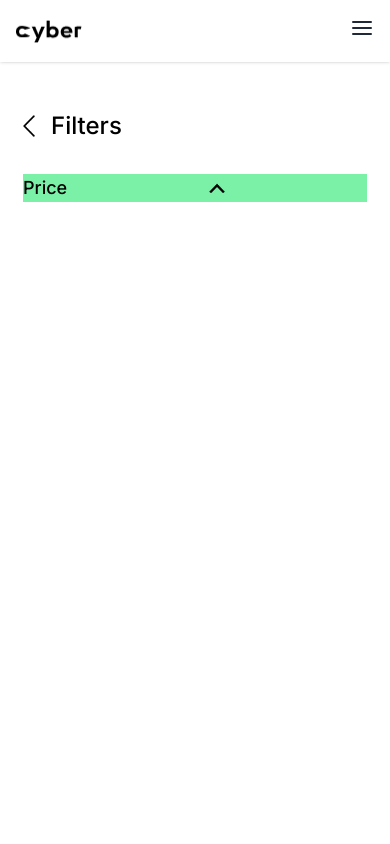
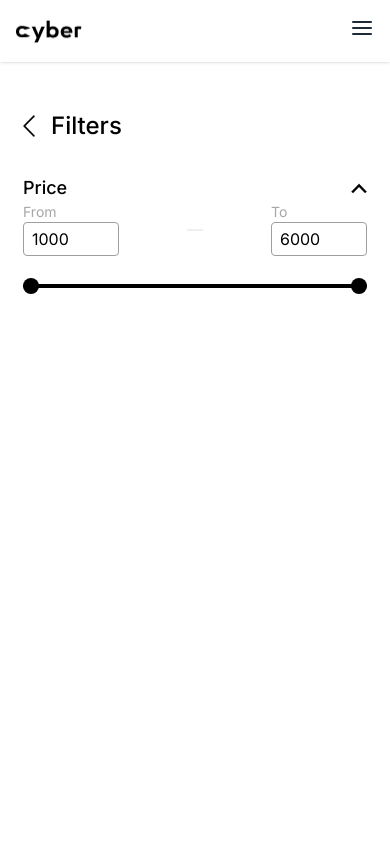
Before and after one commit to lucashss88/cyber-web-frontend, a React (Vite) app: page /products_page in a window 390 px wide. Both pictures are taken after a click on the element "Filters". Shown: the top 844 px of the page. Built offline with nearby package versions, Linux system fonts and the light colour scheme; grey boxes are pictures that could not be loaded.

Commit message:
feat: create RangeSlider component and import in MobileFilter component

```diff
--- a/src/components/ProductsPage/MobileFilter.tsx
+++ b/src/components/ProductsPage/MobileFilter.tsx
@@ -2,6 +2,7 @@ import React from 'react'
 import leftArrowFilter from '../../assets/images/productsPage/leftArrowFilter.png'
 import arrowToggle from '../../assets/images/productsPage/arrowToggle.png'
 import type {MobileFilterProps} from '../../types/mobileFilterProps'
+import RangeSlider from './RangeSlider'
 
 const MobileFilter = ({onClose}: MobileFilterProps) => {
 
@@ -12,14 +13,15 @@ const MobileFilter = ({onClose}: MobileFilterProps) => {
         <h2 className='font-medium text-2xl'>Filters</h2>
       </div>
 
-      <div id='filter-elements' className="bg-green-300 w-86">
+      <div id='filter-elements' className="bg-white w-86">
           <div className="w-full flex justify-between items-center">
             <h3 className='font-medium text-lg'>Price</h3>
             <img src={arrowToggle} alt="arrow-price" className='w-4'/>
 
-            <div>
+          </div>
 
-            </div>
+          <div>
+            <RangeSlider min={1000} max={6000} step={1} />
           </div>
       </div>
     </div>
--- /dev/null
+++ b/src/components/ProductsPage/RangeSlider.tsx
@@ -0,0 +1,110 @@
+import React, { useState } from "react";
+
+interface RangeSliderProps {
+  min: number;
+  max: number;
+  step?: number;
+}
+
+const RangeSlider: React.FC<RangeSliderProps> = ({ min, max, step = 1 }) => {
+  const [minValue, setMinValue] = useState(min);
+  const [maxValue, setMaxValue] = useState(max);
+
+  const handleMinChange = (e: React.ChangeEvent<HTMLInputElement>) => {
+    const value = Number(e.target.value);
+    if (value <= maxValue) setMinValue(value);
+  };
+
+  const handleMaxChange = (e: React.ChangeEvent<HTMLInputElement>) => {
+    const value = Number(e.target.value);
+    if (value >= minValue) setMaxValue(value);
+  };
+
+  return (
+    <div className="w-full max-w-md mb-6">
+
+      <div className="flex items-center gap-2 mb-4 justify-between">
+        <div className="flex flex-col">
+          <label className="text-a7 text-sm">From</label>
+          <input
+            type="number"
+            value={minValue}
+            onChange={handleMinChange}
+            className="border border-9f rounded px-2 py-1 w-24"
+          />
+        </div>
+        <span className="text-e7 ">—</span>
+        <div className="flex flex-col">
+          <label className="text-a7 text-sm">To</label>
+          <input
+            type="number"
+            value={maxValue}
+            onChange={handleMaxChange}
+            className="border border-9f rounded px-2 py-1 w-24"
+          />
+        </div>
+      </div>
+
+      <div className="relative h-6">
+
+        <div className="absolute top-1/2 w-full h-1 bg-gray-300 rounded"></div>
+
+
+        <div
+          className="absolute top-1/2 h-1 bg-black rounded"
+          style={{
+            left: `${((minValue - min) / (max - min)) * 100}%`,
+            right: `${100 - ((maxValue - min) / (max - min)) * 100}%`,
+          }}
+        ></div>
+
+
+        <input
+          type="range"
+          min={min}
+          max={max}
+          step={step}
+          value={minValue}
+          onChange={handleMinChange}
+          className="absolute w-full appearance-none bg-transparent"
+          style={{ zIndex: minValue < maxValue ? 2 : 1 }}
+        />
+
+
+        <input
+          type="range"
+          min={min}
+          max={max}
+          step={step}
+          value={maxValue}
+          onChange={handleMaxChange}
+          className="absolute w-full appearance-none bg-transparent"
+        />
+      </div>
+
+
+      <style>
+        {`
+          input[type="range"]::-webkit-slider-thumb {
+            appearance: none;
+            height: 16px;
+            width: 16px;
+            background: black;
+            border-radius: 50%;
+            cursor: pointer;
+            margin-top: 6px;
+          }
+          input[type="range"]::-moz-range-thumb {
+            height: 16px;
+            width: 16px;
+            background: black;
+            border-radius: 50%;
+            cursor: pointer;
+          }
+        `}
+      </style>
+    </div>
+  );
+};
+
+export default RangeSlider;
--- a/src/index.css
+++ b/src/index.css
@@ -14,6 +14,9 @@ body {
     --color-d4: #d4d4d4;
     --color-6c: #6c6c6c;
     --color-f6: #f6f6f6;
+    --color-a7: #a7a7a7;
+    --color-e7: #e7e7e7;
+    --color-9f: #9f9f9f;
     --color-quick-silver: #a4a4a4;
     --color-gray98: #fafafa;
     --color-dark-gray: #7e7e7e;
```
